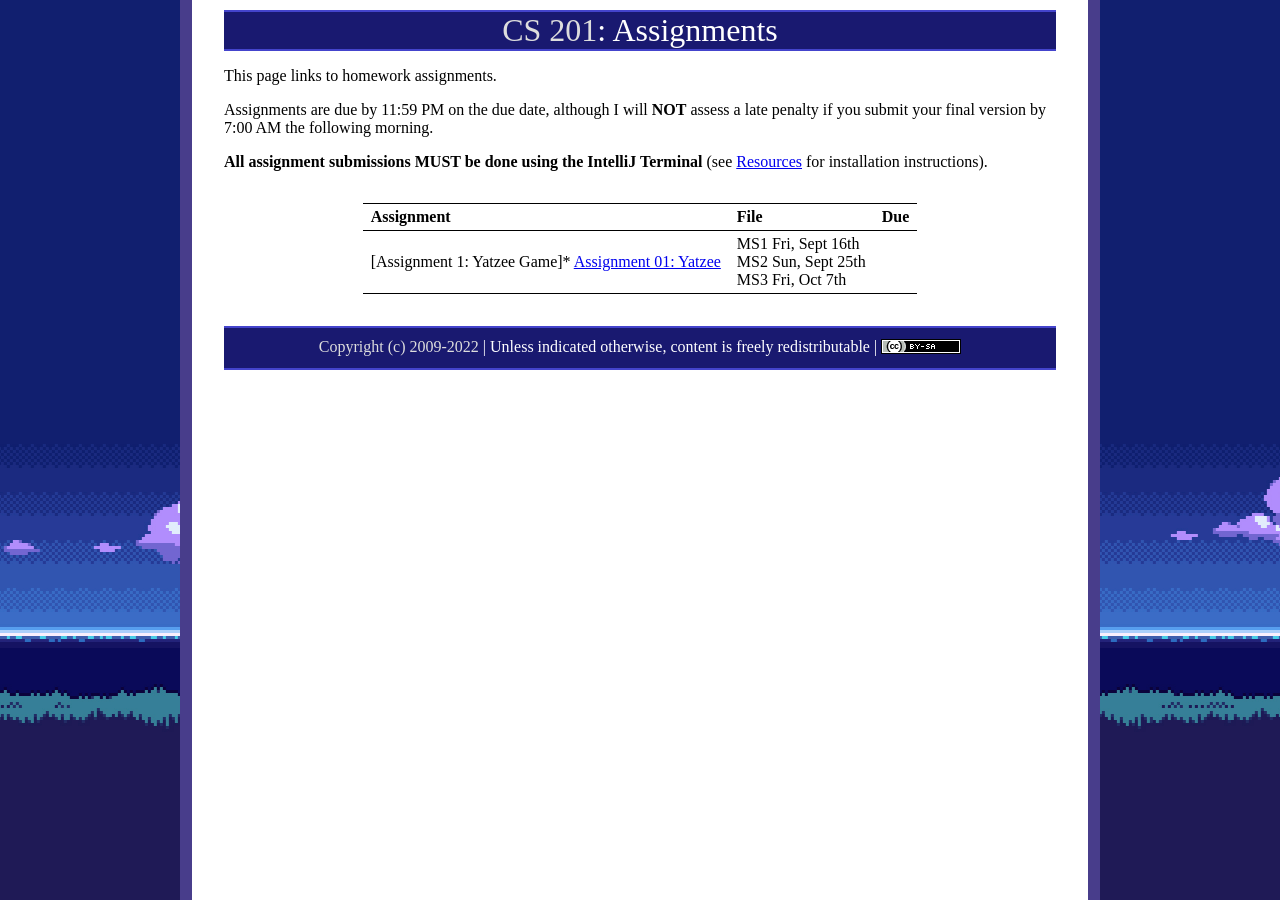
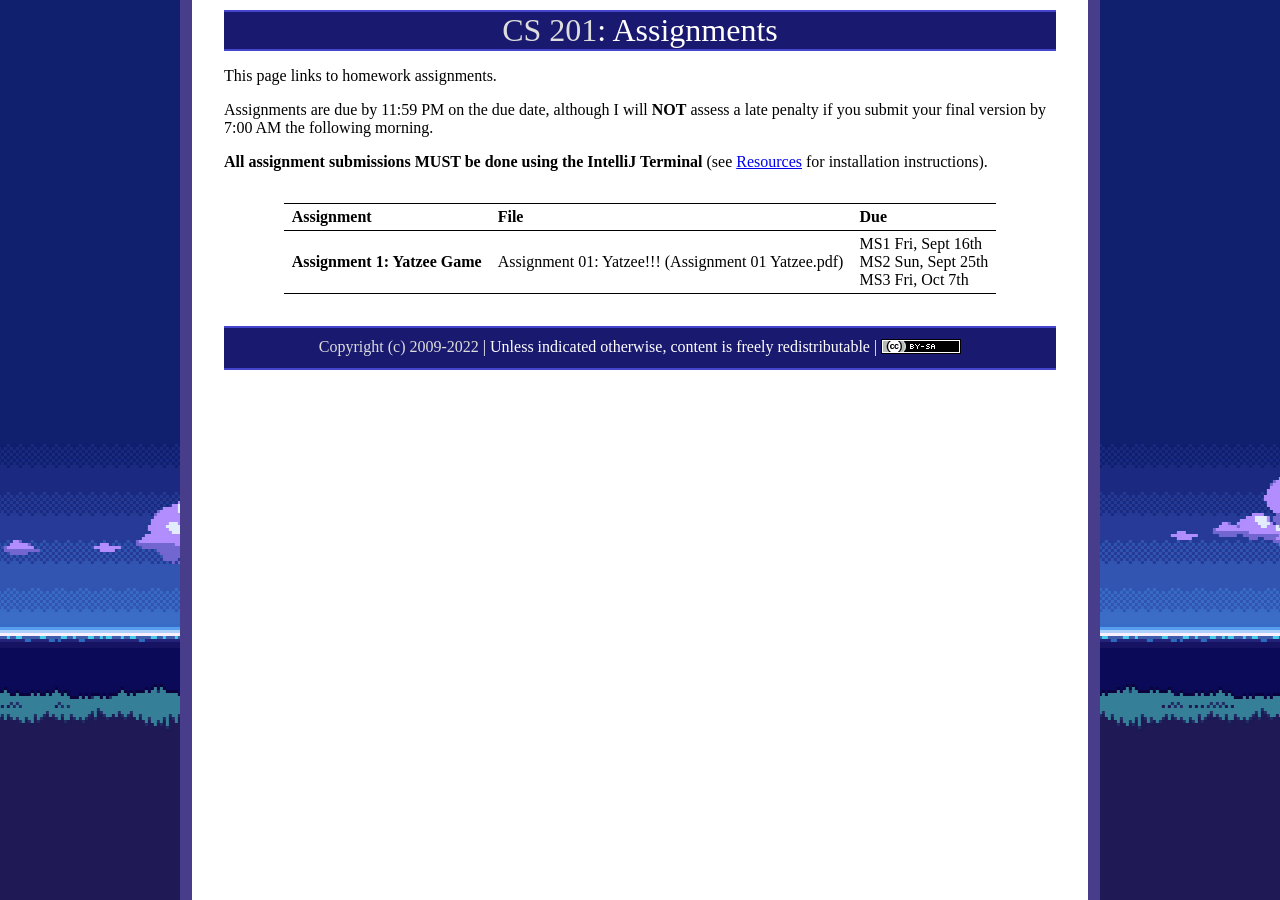
Before and after one commit to ycpcs/cs201-fall2022-102, a Jekyll site: the page built from assign/index.md, in a window 1280 px wide. Built offline with Jekyll 4.4.1, drawn with Linux system fonts in a browser that asks for light colours.

Commit message:
Added Assign01 pdf

```diff
--- a/assign/index.md
+++ b/assign/index.md
@@ -12,7 +12,7 @@ Assignments are due by 11:59 PM on the due date, although I will **NOT** assess
 
 > Assignment | File | Due
 > ---------- | ---- | ---
-> [Assignment 1: Yatzee Game]* [Assignment 01: Yatzee](Assignment 01 Yatzee.pdf) | MS1 Fri, Sept 16th<br>MS2 Sun, Sept 25th<br>MS3 Fri, Oct 7th
+> **Assignment 1: Yatzee Game** | Assignment 01: Yatzee!!! (Assignment 01 Yatzee.pdf) | MS1 Fri, Sept 16th<br>MS2 Sun, Sept 25th<br>MS3 Fri, Oct 7th
 
 
 
```
